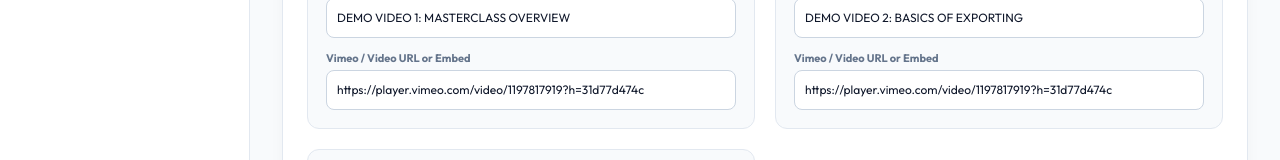
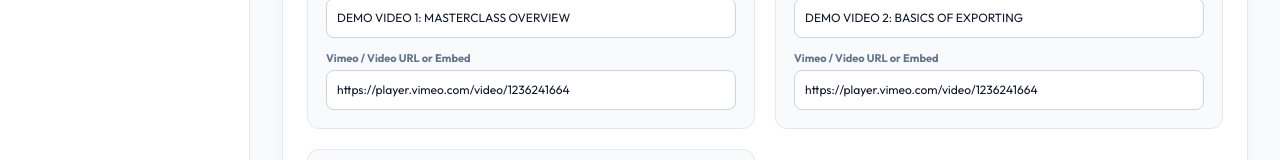
Before and after one commit to merkantoservice-dev/zytx, a Next.js app: page /dashboard/admin/demo-requests in a window 1280 px wide. Shown: the part 382-542 px from the top of the page. Built offline with nearby package versions, Linux system fonts and the light colour scheme; no server answers; the database is empty; sample sign-in values are in the browser's storage.

Commit message:
Fix demo video URL resolving to 404 website inside iframe

```diff
--- a/src/app/dashboard/admin/demo-requests/page.tsx
+++ b/src/app/dashboard/admin/demo-requests/page.tsx
@@ -23,9 +23,9 @@ export default function AdminDemoRequestsPage() {
   } = useDemo();
 
   const [v1Title, setV1Title] = useState("DEMO VIDEO 1: MASTERCLASS OVERVIEW");
-  const [v1Url, setV1Url] = useState("https://player.vimeo.com/video/1197817919?h=31d77d474c");
+  const [v1Url, setV1Url] = useState("https://player.vimeo.com/video/1236241664");
   const [v2Title, setV2Title] = useState("DEMO VIDEO 2: BASICS OF EXPORTING");
-  const [v2Url, setV2Url] = useState("https://player.vimeo.com/video/1197817919?h=31d77d474c");
+  const [v2Url, setV2Url] = useState("https://player.vimeo.com/video/1236241664");
   const [whatsappNumber, setWhatsappNumber] = useState("+91 98765 43210");
 
   const [filterStatus, setFilterStatus] = useState<"all" | "pending" | "approved" | "rejected" | "paused">("all");
@@ -57,9 +57,9 @@ export default function AdminDemoRequestsPage() {
     const vids = await fetchDemoVideos();
     if (vids) {
       setV1Title(vids.v1?.title || "DEMO VIDEO 1: MASTERCLASS OVERVIEW");
-      setV1Url(vids.v1?.url || "https://player.vimeo.com/video/1197817919?h=31d77d474c");
+      setV1Url(vids.v1?.url || "https://player.vimeo.com/video/1236241664");
       setV2Title(vids.v2?.title || "DEMO VIDEO 2: BASICS OF EXPORTING");
-      setV2Url(vids.v2?.url || "https://player.vimeo.com/video/1197817919?h=31d77d474c");
+      setV2Url(vids.v2?.url || "https://player.vimeo.com/video/1236241664");
       if (vids.whatsapp) setWhatsappNumber(vids.whatsapp);
     }
   };
--- a/src/components/courses/CourseDemoSection.tsx
+++ b/src/components/courses/CourseDemoSection.tsx
@@ -6,11 +6,29 @@ import { motion, AnimatePresence } from "framer-motion";
 import { useDemo, DemoConfig } from "@/hooks/useDemo";
 
 const getEmbedUrl = (input: string) => {
+  if (!input) return "https://player.vimeo.com/video/1236241664";
   try {
-    let urlStr = input;
-    const srcMatch = input.match(/src="([^"]+)"/);
+    let urlStr = input.trim();
+    // If base64/JSON token was accidentally pasted:
+    if (urlStr.startsWith("ey") && urlStr.length > 50) {
+      try {
+        const decoded = typeof window !== "undefined" && window.atob ? window.atob(urlStr) : Buffer.from(urlStr, "base64").toString("utf8");
+        const clipMatch = decoded.match(/clip_?id["':\s]+(\d+)/i);
+        if (clipMatch) {
+          return `https://player.vimeo.com/video/${clipMatch[1]}`;
+        }
+      } catch {}
+    }
+
+    const srcMatch = urlStr.match(/src=["']([^"']+)["']/);
     if (srcMatch) urlStr = srcMatch[1];
     urlStr = urlStr.replace(/&amp;/g, "&");
+
+    // If it's a numeric Vimeo ID alone
+    if (/^\d+$/.test(urlStr)) {
+      return `https://player.vimeo.com/video/${urlStr}`;
+    }
+
     const u = new URL(urlStr);
     if (u.hostname.includes("youtube.com") && u.searchParams.get("v")) {
       return `https://www.youtube.com/embed/${u.searchParams.get("v")}?autoplay=1`;
@@ -19,12 +37,13 @@ const getEmbedUrl = (input: string) => {
       return `https://www.youtube.com/embed/${u.pathname.slice(1)}?autoplay=1`;
     }
     if (u.hostname.includes("vimeo.com") && !u.hostname.includes("player.vimeo.com")) {
-      const videoId = u.pathname.split("/").pop();
+      const videoId = u.pathname.split("/").filter(Boolean).pop();
       return `https://player.vimeo.com/video/${videoId}${u.search ? u.search : ""}`;
     }
     return urlStr;
   } catch {
-    return input;
+    // If not a valid absolute URL, never return relative path to avoid loading 404 page inside iframe
+    return "https://player.vimeo.com/video/1236241664";
   }
 };
 
@@ -36,8 +55,8 @@ export default function CourseDemoSection() {
   const [checkingStatus, setCheckingStatus] = useState(false);
 
   const [demoConfig, setDemoConfig] = useState<DemoConfig>({
-    v1: { title: "DEMO VIDEO 1: MASTERCLASS OVERVIEW", url: "https://player.vimeo.com/video/1197817919?h=31d77d474c" },
-    v2: { title: "DEMO VIDEO 2: BASICS OF EXPORTING", url: "https://player.vimeo.com/video/1197817919?h=31d77d474c" },
+    v1: { title: "DEMO VIDEO 1: MASTERCLASS OVERVIEW", url: "https://player.vimeo.com/video/1236241664" },
+    v2: { title: "DEMO VIDEO 2: BASICS OF EXPORTING", url: "https://player.vimeo.com/video/1236241664" },
     whatsapp: "+91 98765 43210"
   });
   const [activeVidIdx, setActiveVidIdx] = useState<0 | 1>(0);
@@ -749,10 +768,24 @@ export default function CourseDemoSection() {
                         />
                       );
                     }
+                    const embedUrl = getEmbedUrl(rawUrl);
+                    const isDirectVideo = embedUrl.endsWith(".mp4") || embedUrl.endsWith(".webm") || embedUrl.includes(".mp4?");
+                    if (isDirectVideo) {
+                      return (
+                        <video
+                          key={activeVidIdx}
+                          src={embedUrl}
+                          controls
+                          autoPlay
+                          playsInline
+                          style={{ width: "100%", height: "100%", objectFit: "contain" }}
+                        />
+                      );
+                    }
                     return (
                       <iframe
                         key={activeVidIdx}
-                        src={getEmbedUrl(rawUrl)}
+                        src={embedUrl}
                         frameBorder="0"
                         allow="autoplay; fullscreen; picture-in-picture; clipboard-write; encrypted-media"
                         allowFullScreen
--- a/src/hooks/useDemo.ts
+++ b/src/hooks/useDemo.ts
@@ -21,11 +21,11 @@ export interface DemoConfig {
 const DEFAULT_DEMO_CONFIG: DemoConfig = {
   v1: {
     title: "DEMO VIDEO 1: MASTERCLASS OVERVIEW",
-    url: "https://player.vimeo.com/video/1197817919?h=31d77d474c"
+    url: "https://player.vimeo.com/video/1236241664"
   },
   v2: {
     title: "DEMO VIDEO 2: BASICS OF EXPORTING",
-    url: "https://player.vimeo.com/video/1197817919?h=31d77d474c"
+    url: "https://player.vimeo.com/video/1236241664"
   },
   whatsapp: "+91 98765 43210"
 };
```
Also changed, not shown: 1 other file (tests, documents, lock files or other folders).
